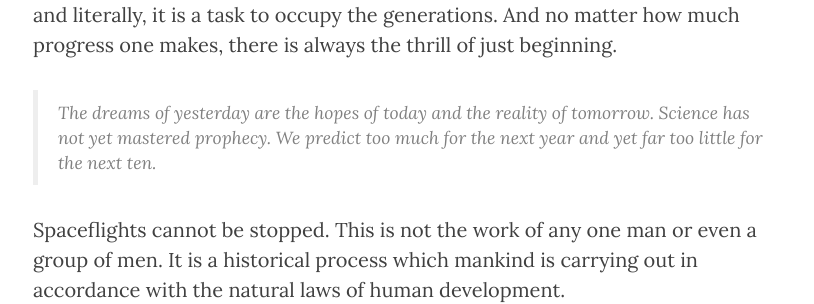
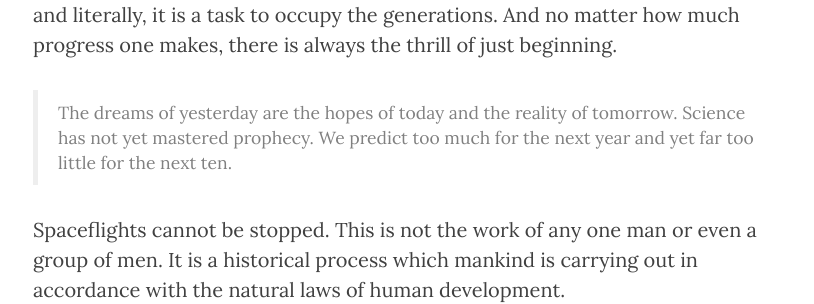
Before and after one commit to anytimekaka/anytimekaka.github.io, a Jekyll site: the page built from _posts/2014-07-01-dreams.markdown, in a window 1280 px wide. Shown: the part 1614-1918 px from the top of the page, without its empty margins (232-1046 px from the left). Built offline with Jekyll 4.4.1, drawn with Linux system fonts in a browser that asks for light colours; nearby versions of some CDN libraries.

Commit message:
修改blockquote的样式

```diff
--- a/_posts/2014-09-24-man-must-explore.markdown
+++ b/_posts/2014-09-24-man-must-explore.markdown
@@ -44,8 +44,7 @@ header-img: "img/post-bg-06.jpg"
 
 示例：
 
-<img src="http://imagekaka.qiniudn.com/示例数据库的表关系.png" alt="示例数据库结构图" align="middle"/>
-<span class="caption text-muted">表关系</span>
+<img src="http://imagekaka.qiniudn.com/示例数据库的表关系.png" alt="示例数据库结构图"/>
 
     Select A1,A2,......An from R1,R2,......Rm Where P;
     Select distinct branch_name from loan;
--- a/css/clean-blog.css
+++ b/css/clean-blog.css
@@ -32,7 +32,7 @@ a img:focus {
 }
 blockquote {
   color: #808080;
-  font-style: italic;
+  /*font-style: italic;*/
 }
 hr.small {
   max-width: 100px;
```
